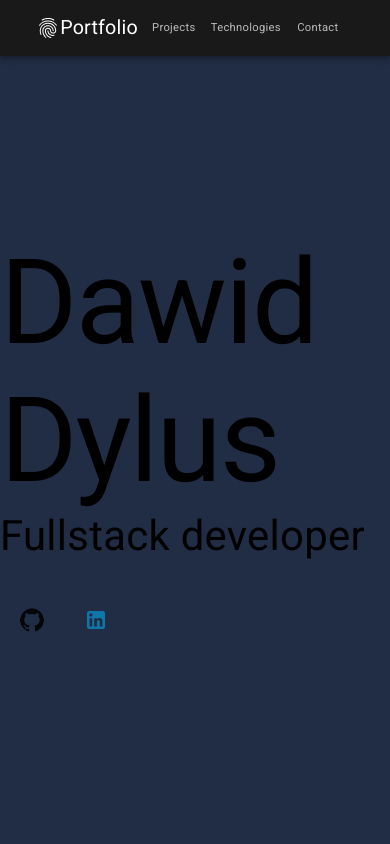
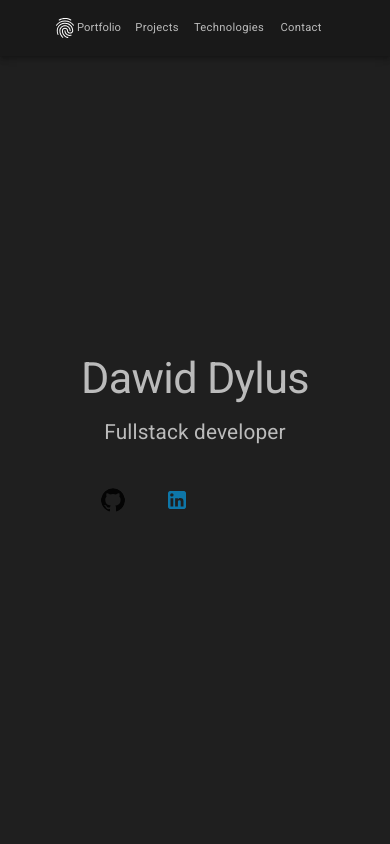
Before and after one commit to DawidDylus/portfolio, a Next.js app: page / in a window 390 px wide. Shown: the top 844 px of the page. Built offline with nearby package versions, Linux system fonts and the light colour scheme.

Commit message:
Configuring smooth scrolling between components.

```diff
--- a/components/introduction/Intro.js
+++ b/components/introduction/Intro.js
@@ -23,12 +23,12 @@ const Intro = () => {
                     Dawid Dylus
                 </Typography>
 
-                <Typography variant="h4">
+                <Typography variant="h4" align="center">
                     Fullstack developer
                 </Typography>
 
                 <br></br>
-                <br></br>
+
                 <Grid>
                     <IconButton component={Link} href="https://github.com/DawidDylus" style={{ borderRadius: 100 }}>
                         <GitHubIcon />
--- a/components/nav/Nav.js
+++ b/components/nav/Nav.js
@@ -4,6 +4,7 @@ import Toolbar from '@material-ui/core/Toolbar';
 import IconButton from '@material-ui/core/IconButton';
 import Fingerprint from '@material-ui/icons/Fingerprint';
 import { Tabs, Tab, Typography } from '@material-ui/core';
+import Link from 'next/link';
 
 
 const Nav = () => {
@@ -17,7 +18,11 @@ const Nav = () => {
                         <Typography>Portfolio</Typography>
                     </IconButton>
                     <Tabs indicatorColor="secondary">
-                        <Tab href="#" label="Projects"></Tab>
+
+                        <Link href="#projects" >
+                            <Tab label="Projects" />
+                        </Link>
+
                         <Tab href="#" label="Technologies"></Tab>
                         <Tab href="#" label="Contact"></Tab>
                     </Tabs>
--- /dev/null
+++ b/components/projects/Projects.js
@@ -0,0 +1,28 @@
+import Typography from '@material-ui/core/Typography';
+
+const Projects = () => {
+
+    return <>
+        <div
+        id="projects"
+        style={{
+            display: "flex",
+            justifyContent: "center",
+            alignItems: "center",
+            minHeight: "90vh",
+        }}
+        >
+
+
+
+
+
+            <Typography>PROJECTS</Typography>
+
+        </div>
+
+    </>
+
+}
+
+export default Projects;
--- a/pages/index.js
+++ b/pages/index.js
@@ -1,6 +1,7 @@
 import Nav from '../components/nav/Nav';
 import Intro from '../components/introduction/Intro';
 import Container from '@material-ui/core/Container';
+import Projects from '../components/projects/Projects';
 export default function Home() {
 
   return <>
@@ -8,7 +9,11 @@ export default function Home() {
       <Nav />
 
       <Intro />
+
+
+
     </Container>
+    <Projects/>
   </>
 
 }
--- a/styles/MainApplicationTheme.js
+++ b/styles/MainApplicationTheme.js
@@ -10,15 +10,43 @@ export const MainApplicationTheme = createTheme({
     },
     typography: {
         htmlFontSize: 13,
-       /* '@media (max-width: 433px)': {
-            fontSize: "0.5rem",
-        },
-        '@media (min-width: 2000px)': {
-            fontSize: "2.5rem",
-        }*/
     },
     spacing: 10,
     overrides: {
+        MuiTypography: {
+            root: {
+                color: "#bbb",
+            },
+            body1: {
+
+                '@media (max-width: 433px)': {
+                    fontSize: "0.7rem",
+                },
+                '@media (min-width: 2000px)': {
+                    fontSize: "2.5rem",
+                },
+
+            },
+            h1: {
+
+                '@media (max-width: 433px)': {
+                    fontSize: "2.7rem",
+                },
+                '@media (min-width: 2000px)': {
+                    fontSize: "10rem",
+                }
+            },
+            h4: {
+
+                '@media (max-width: 433px)': {
+                    fontSize: "1.3rem",
+                    padding: "1rem"
+                },
+                '@media (min-width: 2000px)': {
+                    fontSize: "4rem",
+                }
+            },
+        },
         MuiTab: {
             root: {
                 fontSize: "1.25rem",
@@ -40,7 +68,6 @@ export const MainApplicationTheme = createTheme({
             }
         },
         MuiIconButton: {
-
             root: {
                 '@media (max-width: 433px)': {
                     padding: "0px",
@@ -66,6 +93,7 @@ export const MainApplicationTheme = createTheme({
                 '@media (min-width: 2000px)': {
                     width: "5rem",
                     height: "5rem",
+                    marginLeft: "5rem",
                 }
             }
         },
@@ -78,7 +106,7 @@ export const MainApplicationTheme = createTheme({
         },
         MuiContainer: {
             root: {
-                background: "#212d45",
+                background: "#1f1f1f",
                 height: "100vh",
             }
         }
@@ -94,4 +122,5 @@ export const MainApplicationTheme = createTheme({
         }
     }
 
+
 })
--- a/styles/globals.css
+++ b/styles/globals.css
@@ -1,6 +1,8 @@
 @import '@fontsource/roboto';
 
-html,
+html {
+  scroll-behavior: smooth;
+}
 body {
   padding: 0;
   margin: 0;
```
